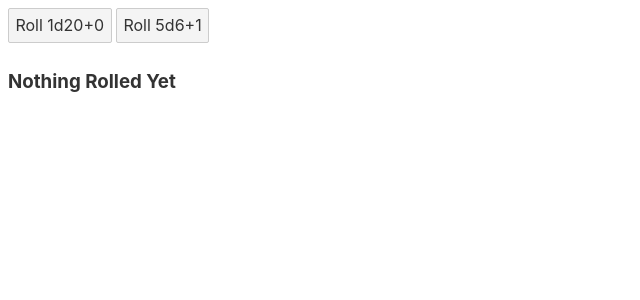
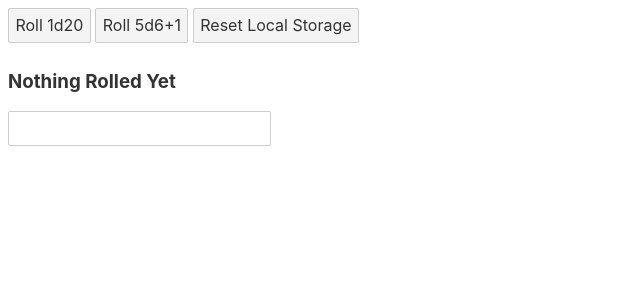
Before and after one commit to asdfjackal/cyberpunk-aad, a Svelte app: page / in a window 1280 px wide. Shown: the top 300 px of the page, without its empty margins (0-640 px from the left). Built offline with nearby package versions, Linux system fonts and the light colour scheme.

Commit message:
Implemented parsing string to roll input type.

```diff
--- a/src/App.svelte
+++ b/src/App.svelte
@@ -1,5 +1,7 @@
 <script lang="ts">
+  import CleanLocal from "./components/CleanLocal.svelte";
   import Roller from "./components/Roller.svelte";
+  import RollForm from "./components/RollForm.svelte";
   import Tracker from "./components/Tracker.svelte";
 </script>
 
@@ -12,5 +14,7 @@
       modifier: 1,
     }}
   />
+  <CleanLocal />
   <Tracker />
+  <RollForm />
 </main>
--- /dev/null
+++ b/src/components/CleanLocal.svelte
@@ -0,0 +1,7 @@
+<script lang="ts">
+  function clearStorage() {
+    localStorage.clear();
+  }
+</script>
+
+<button on:click={clearStorage}>Reset Local Storage</button>
--- /dev/null
+++ b/src/components/RollForm.svelte
@@ -0,0 +1,12 @@
+<script lang="ts">
+  import { stringToRollInput } from "../util";
+  import Roller from "./Roller.svelte";
+
+  let input = "";
+  $: output = stringToRollInput(input);
+</script>
+
+<input bind:value={input} />
+{#if output !== null}
+  <Roller input={output} />
+{/if}
--- a/src/components/Roller.svelte
+++ b/src/components/Roller.svelte
@@ -19,5 +19,11 @@
 </script>
 
 <button on:click={onRoll}>
-  Roll {input.count}d{input.sides}+{input.modifier}
+  {#if input.modifier === 0}
+    Roll {input.count}d{input.sides}
+  {:else if modifier < 0}
+    Roll {input.count}d{input.sides}{input.modifier}
+  {:else}
+    Roll {input.count}d{input.sides}+{input.modifier}
+  {/if}
 </button>
--- a/src/util.ts
+++ b/src/util.ts
@@ -13,3 +13,16 @@ export function rollDice(input: RollInput): RollOutput {
       total
     }
 }
+
+export function stringToRollInput(input: String): RollInput | null {
+  const regex = /^(\d+)d(\d+)([\+-]\d+)?$/
+  const found = input.match(regex)
+  if (found === null) return null
+  console.log(found)
+  const output = {
+    count: parseInt(found[1]),
+    sides: parseInt(found[2]),
+    modifier: found[3] === undefined ? 0 : parseInt(found[3])
+  }
+  return output
+}
```
Also changed, not shown: src/types.ts (+34 -0 lines).
